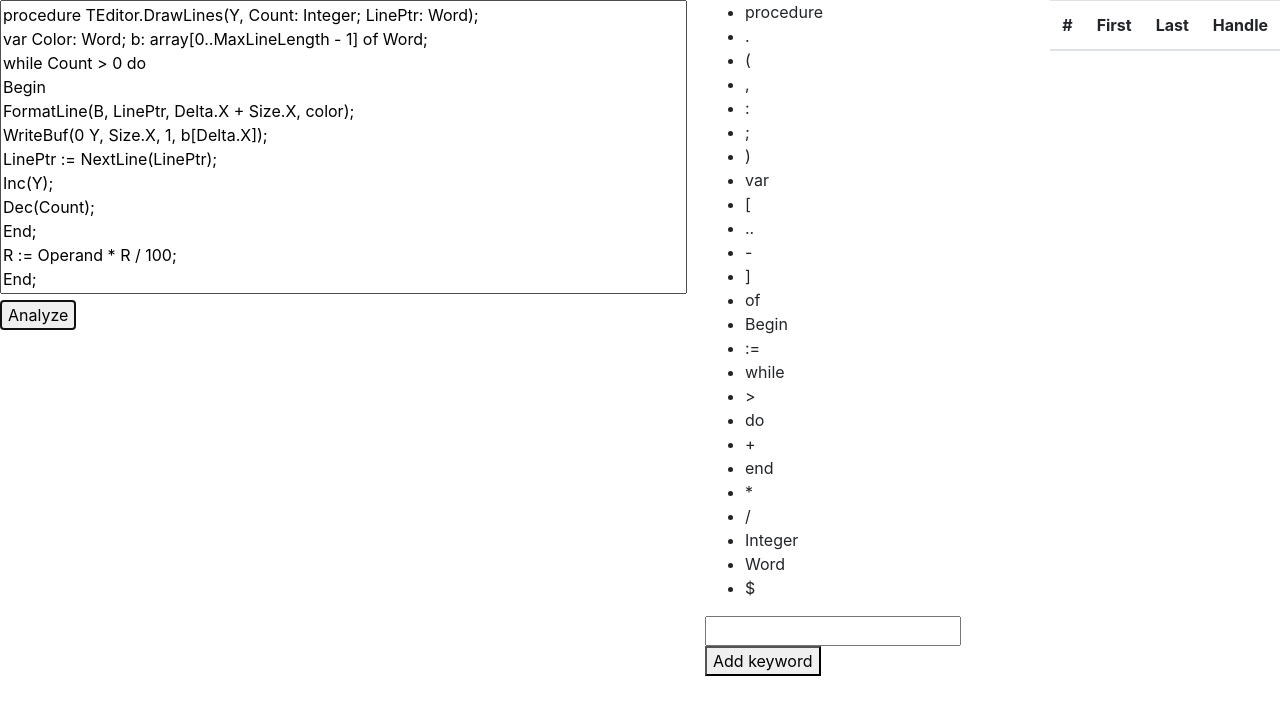
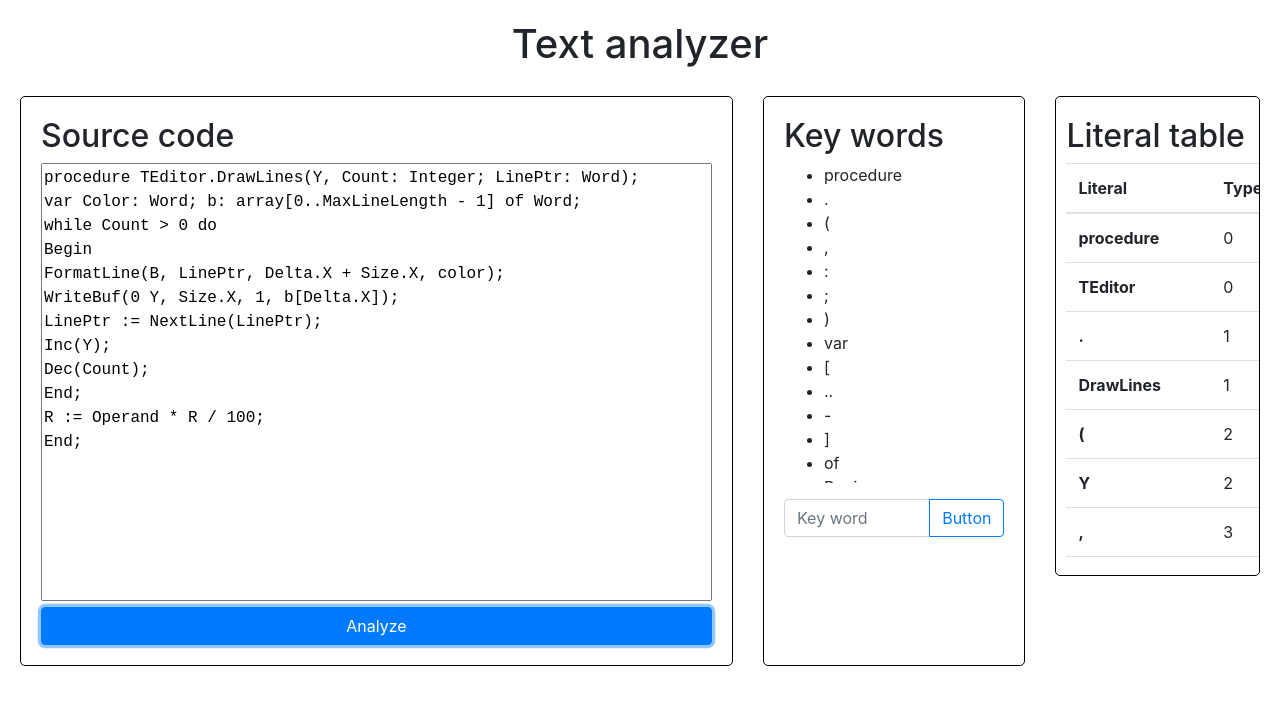
Before and after one commit to Gruseckis/gruseckis.github.io, a plain HTML site: page index.html in a window 1280 px wide. Both pictures are taken after a click on the button "Analyze". Drawn offline with Linux system fonts and the light colour scheme.

Commit message:
Add styles and table for final result

```diff
--- a/index.html
+++ b/index.html
@@ -9,8 +9,11 @@
     <link rel="stylesheet" href="./src/css/main.css" />
   </head>
   <body>
+    <h1 class="main-heading">Text analyzer</h1>
+    <div class="flex-box">
       <div class="source-code">
-      <textarea name="code" id="source-code" cols="65" rows="12">
+        <h2>Source code</h2>
+        <textarea name="code" id="source-code" cols="65" rows="18">
 procedure TEditor.DrawLines(Y, Count: Integer; LinePtr: Word);
 var Color: Word; b: array[0..MaxLineLength - 1] of Word;
 while Count > 0 do
@@ -24,9 +27,12 @@ End;
 R := Operand * R / 100;
 End;</textarea
         >
-      <button onclick="main()">Analyze</button>
+        <button class="btn btn-primary btn-anylize" onclick="main()">
+          Analyze
+        </button>
       </div>
       <div class="key-words">
+        <h2>Key words</h2>
         <ul class="key-word-list">
           <li class="keyword">procedure</li>
           <li class="keyword">.</li>
@@ -54,21 +60,39 @@ End;</textarea
           <li class="keyword">Word</li>
           <li class="keyword">$</li>
         </ul>
-      <input type="text" class="add-key-word-input" />
-      <button class="add-btn" onclick="addKeyWord()">Add keyword</button>
+        <div class="input-group mb-3">
+          <input
+            type="text"
+            class="form-control add-key-word-input"
+            placeholder="Key word"
+            aria-label="Key word"
+            aria-describedby="button-addon2"
+          />
+          <div class="input-group-append">
+            <button
+              class="btn btn-outline-primary"
+              type="button"
+              id="button-addon2"
+              onclick="addKeyWord()"
+            >
+              Button
+            </button>
+          </div>
+        </div>
       </div>
       <div class="result-table">
+        <h2>Literal table</h2>
         <table class="table">
           <thead>
             <tr>
-            <th scope="col">#</th>
-            <th scope="col">First</th>
-            <th scope="col">Last</th>
-            <th scope="col">Handle</th>
+              <th scope="col">Literal</th>
+              <th scope="col">Type</th>
+              <th scope="col">Index</th>
             </tr>
           </thead>
-        <tbody></tbody>
+          <tbody class="table-body"></tbody>
         </table>
+      </div>
     </div>
   </body>
   <script src="./index.js"></script>
--- a/index.js
+++ b/index.js
@@ -1,7 +1,7 @@
-const finalTable = [];
-const identifierArray = [];
-const digitArray = [];
-const delimeterArray = [];
+let finalTable = [];
+let identifierArray = [];
+let digitArray = [];
+let delimeterArray = [];
 let identifier = '';
 let digit = '';
 let delim = '';
@@ -32,20 +32,24 @@ function anazyle(sourceCode) {
         if (/[a-z]/i.test(char)) {
             pushToDelimArray();
             identifier = identifier.concat(char);
-    } else if (/\d/i.test(char)) {
+        }
+        else if (/\d/i.test(char)) {
             pushToDelimArray();
             if (identifier.length) {
                 identifier = identifier.concat(char);
-      } else {
+            }
+            else {
                 digit = digit.concat(char);
             }
-    } else {
+        }
+        else {
             pushToArray();
             const checkDelimeter = delim.concat(char);
             let indexInArray = keyWords.indexOf(checkDelimeter);
             if (indexInArray >= 0) {
                 delim = delim.concat(char);
-      } else if (char !== ' ' && char.charCodeAt(0) !== 10) {
+            }
+            else if (char !== ' ' && char.charCodeAt(0) !== 10) {
                 alert(`Unknown symbol ${char} ; Char code: ${char.charCodeAt(0)}`);
                 return;
             }
@@ -59,20 +63,19 @@ function anazyle(sourceCode) {
     console.log(digitArray);
     console.log(delimeterArray);
     console.log(finalTable);
+    addToTable(finalTable);
 }
 function pushToArray() {
     if (identifier.length) {
-    const keyWordMatch = keyWords.findIndex(
-      item => item.toLowerCase() === identifier.toLowerCase()
-    );
-    const double = identifierArray.findIndex(
-      item => item.toLowerCase() === identifier.toLowerCase()
-    );
+        const keyWordMatch = keyWords.findIndex((item) => item.toLowerCase() === identifier.toLowerCase());
+        const double = identifierArray.findIndex((item) => item.toLowerCase() === identifier.toLowerCase());
         if (keyWordMatch >= 0) {
             addToGlobalTable(identifier, 'KEY', keyWordMatch);
-    } else if (double >= 0) {
+        }
+        else if (double >= 0) {
             addToGlobalTable(identifier, 'IDENT', double);
-    } else {
+        }
+        else {
             identifierArray.push(identifier);
             addToGlobalTable(identifier, 'IDENT', identifierArray.length - 1);
         }
@@ -80,10 +83,11 @@ function pushToArray() {
         // lookup goes here
     }
     if (digit.length) {
-    const digitDouble = digitArray.findIndex(item => item === digit);
+        const digitDouble = digitArray.findIndex((item) => item === digit);
         if (digitDouble >= 0) {
             addToGlobalTable(digit, 'CONST', digitDouble);
-    } else {
+        }
+        else {
             digitArray.push(digit);
             addToGlobalTable(digit, 'CONST', digitArray.length - 1);
         }
@@ -120,9 +124,31 @@ function getKeyWords() {
     return keyWordArray;
 }
 function main() {
+    keyWords = [];
+    identifierArray = [];
+    digitArray = [];
+    delimeterArray = [];
+    finalTable = [];
     const textArea = document.querySelector('#source-code');
     const sourceCodeText = textArea.value;
-  console.log(sourceCodeText);
     anazyle(sourceCodeText);
 }
+function addToTable(data) {
+    const tableBody = document.querySelector('.table-body');
+    tableBody.innerHTML = '';
+    data.forEach(item => {
+        const tr = document.createElement('tr');
+        let th = document.createElement('th');
+        th.setAttribute('scope', 'row');
+        th.textContent = item.literal;
+        tr.appendChild(th);
+        let td = document.createElement('td');
+        td.textContent = item.position.toString();
+        tr.appendChild(td);
+        td = document.createElement('td');
+        td.textContent = item.type;
+        tr.appendChild(td);
+        tableBody.appendChild(tr);
+    });
+}
 //# sourceMappingURL=index.js.map
--- a/src/css/main.css
+++ b/src/css/main.css
@@ -1,7 +1,49 @@
-body {
+.flex-box {
   display: flex;
 }
 
 #source-code {
   resize: none;
+  font-family: monospace;
 }
+
+.btn-anylize {
+  display: block;
+  width: 100%;
+}
+
+.source-code {
+  padding: 20px;
+  margin: 20px;
+  border: 1px solid black;
+  border-radius: 5px;
+}
+
+.key-words {
+  margin: 20px 10px;
+  padding: 20px;
+  border: 1px solid black;
+  border-radius: 5px;
+}
+
+.key-word-list {
+  max-height: 40vh;
+  overflow: auto;
+}
+
+.result-table {
+  padding: 20px 10px;
+  margin: 20px;
+  border: 1px solid black;
+  border-radius: 5px;
+  display: block;
+  max-height: 60vh;
+  overflow: auto;
+}
+
+.main-heading {
+  display: block;
+  width: 100%;
+  text-align: center;
+  margin-top: 20px;
+}
```
Also changed, not shown: 2 other files. Lines whose indentation alone changed are shown as unchanged.
